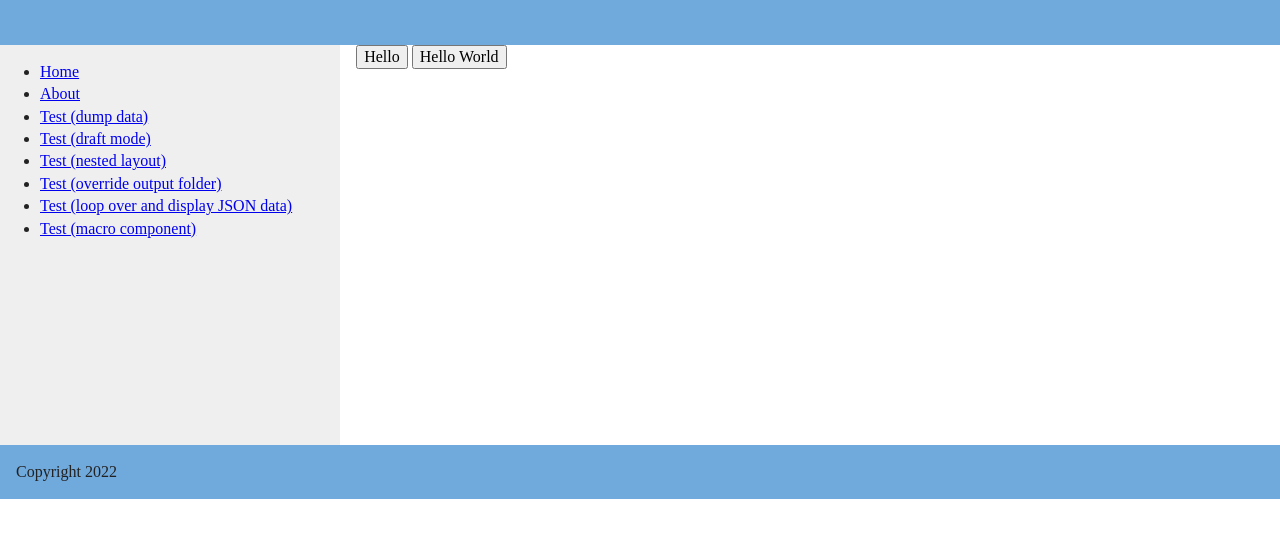
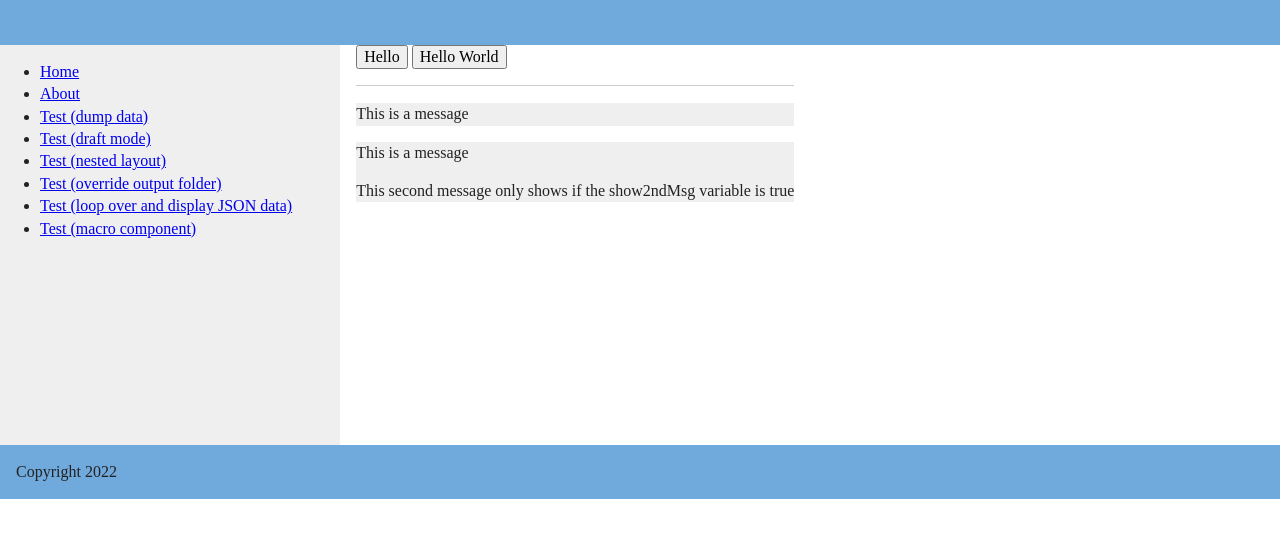
Before and after one commit to javanigus/eleventy-basic-site, an Eleventy site: page src/test5/test5.njk in a window 1280 px wide. Shown: the part 96-634 px from the top of the page. Built offline with nearby package versions, Linux system fonts and the light colour scheme; Eleventy itself is replaced by a stand-in of ours; files that its build step writes are made by us from their sources.

Commit message:
Added another macro/component example

```diff
--- /dev/null
+++ b/src/_includes/note.njk
@@ -0,0 +1,6 @@
+<div style="background-color: #efefef;">
+    <p>This is a message</p>
+    {% if params.show2ndMsg %}
+        <p>This second message only shows if the show2ndMsg variable is true</p>
+    {% endif %}
+</div>
--- a/src/test5/test5.njk
+++ b/src/test5/test5.njk
@@ -12,3 +12,11 @@ layout: "default.njk"
     primary: 'Hello',
     secondary: 'World'
   }) }}
+
+<hr>
+
+{{ component('note') }}
+
+{{ component('note', {
+    show2ndMsg: true
+}) }}
```
